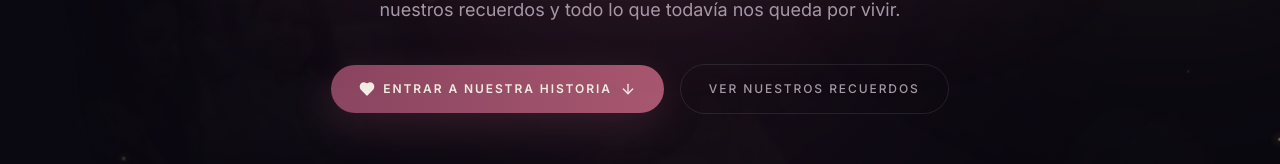
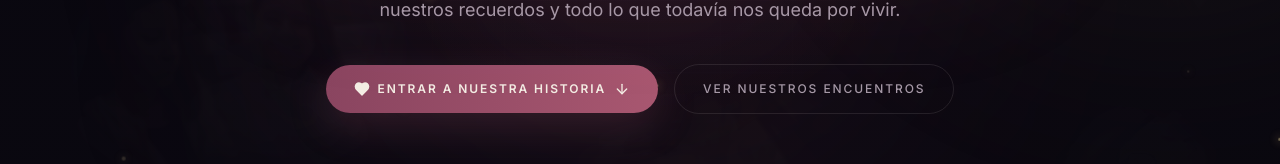
Before and after one commit to h5xtjjj65p-spec/peter-2026-1, a Next.js app: page / in a window 1280 px wide. Shown: the part 432-596 px from the top of the page. Built offline with nearby package versions, Linux system fonts and the light colour scheme; a web font is replaced by a local one.

Commit message:
Actualizar HeroLove.tsx

```diff
--- a/src/components/HeroLove.tsx
+++ b/src/components/HeroLove.tsx
@@ -43,7 +43,7 @@ export default function HeroLove({ herName }: { herName: string }) {
             <ArrowDown size={16} className="transition-transform group-hover:translate-y-1" />
           </a>
           <a href="#recuerdos" className="hero-secondary">
-            Ver nuestros recuerdos
+            Ver nuestros encuentros
           </a>
         </div>
 
```
